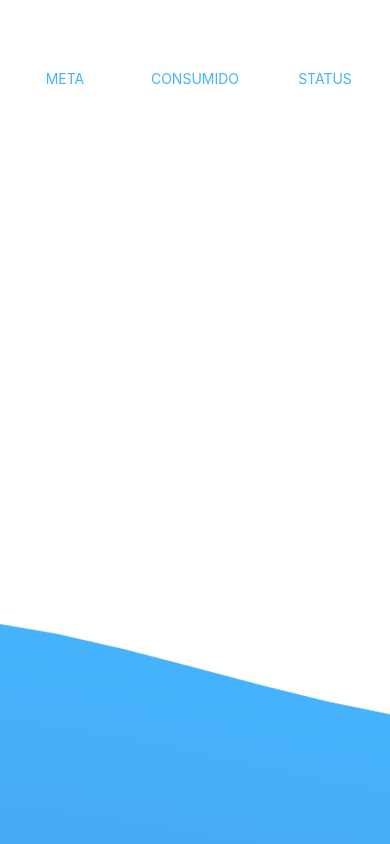
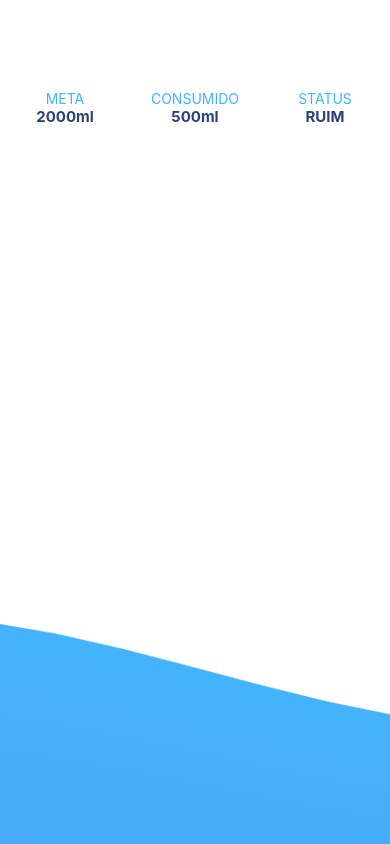
Before and after one commit to SchirmannDev/contadordeagua, a React Native app: screen / in a window 390 px wide. Shown: the top 844 px of the page. Built offline with nearby package versions, Linux system fonts and the light colour scheme.

Commit message:
criando estruturas

```diff
--- a/App.js
+++ b/App.js
@@ -12,14 +12,20 @@ export default class contadordeagua extends Component {
           <View style={styles.infoArea}>
             <View style={styles.area}>
               <Text style={styles.areaTitulo}>META</Text>
+
+              <Text style={styles.areaDados}>2000ml</Text>
             </View>
 
             <View style={styles.area}>
               <Text style={styles.areaTitulo}>CONSUMIDO</Text>
+
+              <Text style={styles.areaDados}>500ml</Text>
             </View>
 
             <View style={styles.area}>
               <Text style={styles.areaTitulo}>STATUS</Text>
+
+              <Text style={styles.areaDados}>RUIM</Text>
             </View>
           </View>
         </ImageBackground>
@@ -40,7 +46,7 @@ const styles = StyleSheet.create({
   infoArea: {
     flex: 1,
     flexDirection: "row",
-    marginTop: 50,
+    marginTop: 70,
   },
   area: {
     flex: 1,
@@ -49,4 +55,9 @@ const styles = StyleSheet.create({
   areaTitulo: {
     color: "#45b2fc",
   },
+  areaDados: {
+    color: "#2b4274",
+    fontSize: 15,
+    fontWeight: "bold",
+  },
 });
```
